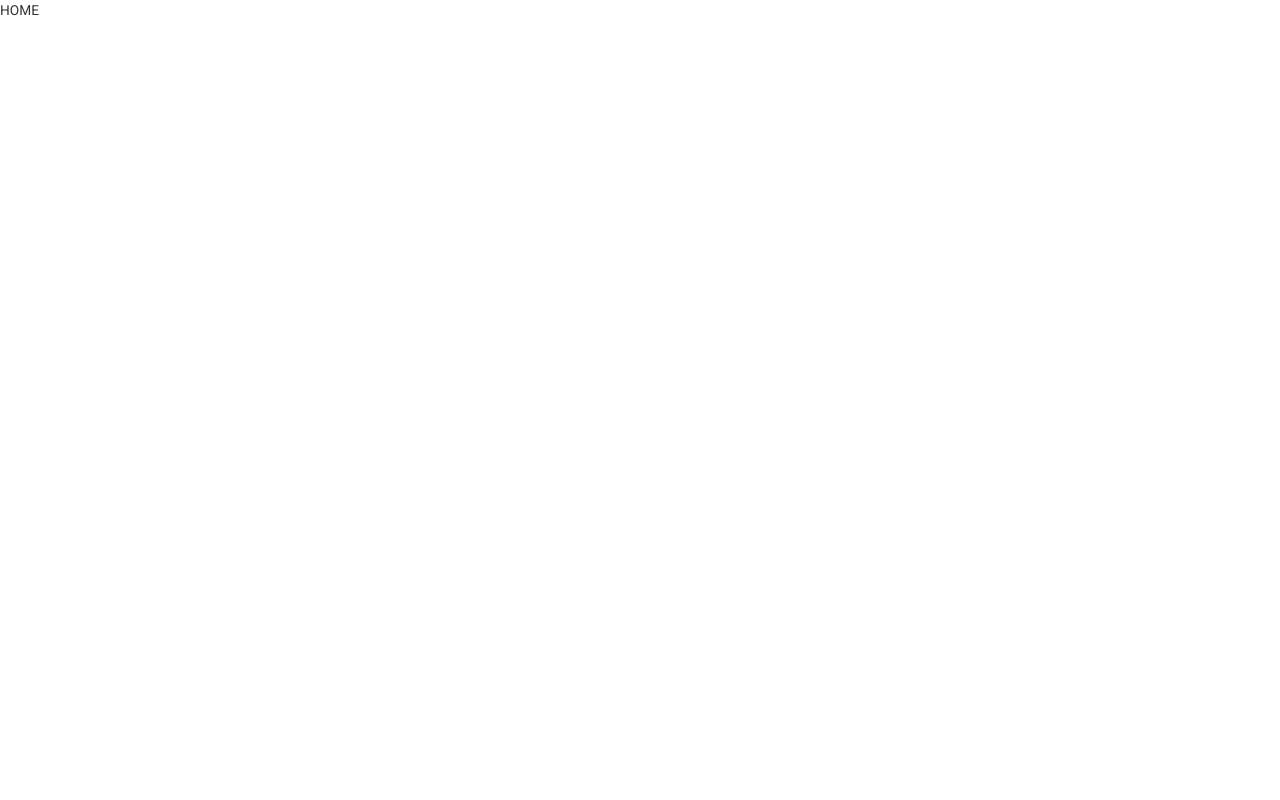
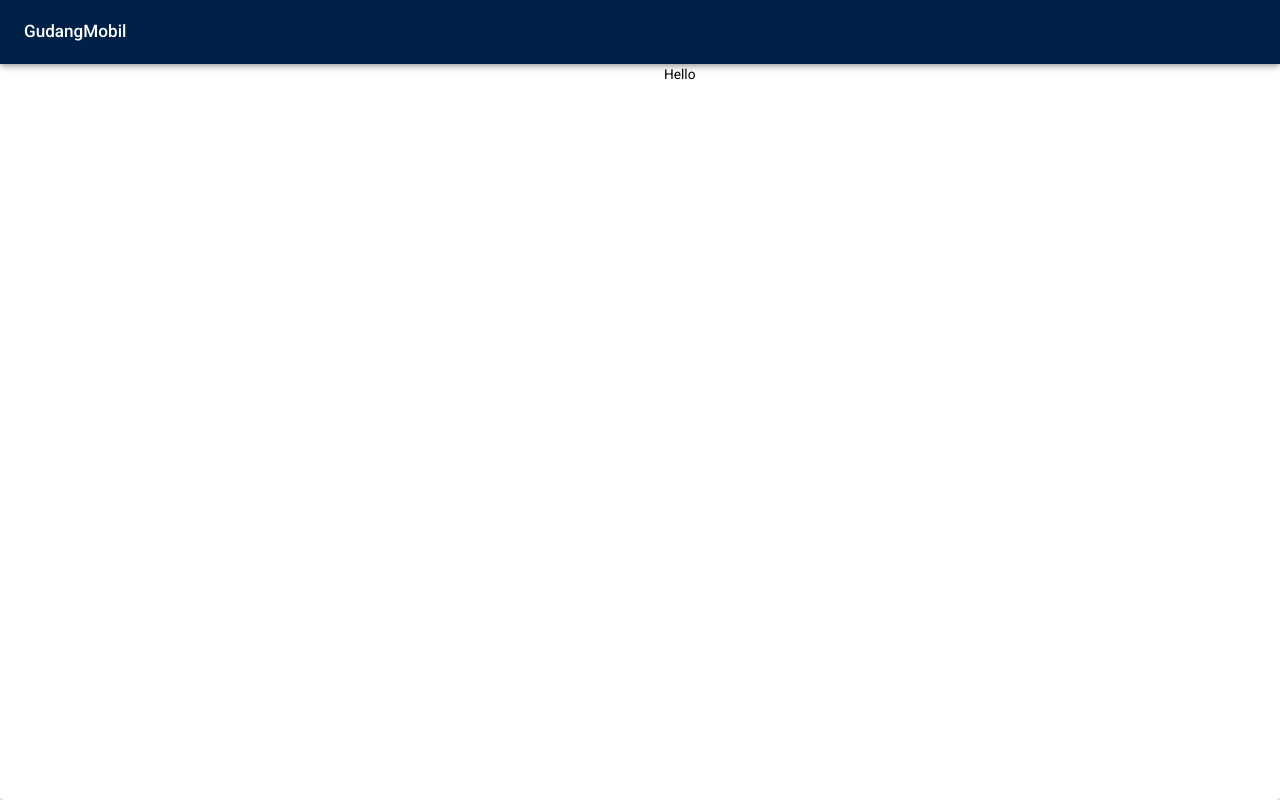
Before and after one commit to amuliawijaya23/kotamobil, a React (Vite) app: page / in a window 1280 px wide. Built offline with nearby package versions, Linux system fonts and the light colour scheme.

Commit message:
creates authentication hook

```diff
--- a/package.json
+++ b/package.json
@@ -16,12 +16,14 @@
     "@mui/icons-material": "^5.15.18",
     "@mui/material": "^5.15.18",
     "@reduxjs/toolkit": "^2.2.5",
+    "axios": "^1.7.1",
     "react": "^18.2.0",
     "react-dom": "^18.2.0",
     "react-redux": "^9.1.2",
     "react-router-dom": "^6.23.1"
   },
   "devDependencies": {
+    "@types/node": "^20.12.12",
     "@types/react": "^18.2.66",
     "@types/react-dom": "^18.2.22",
     "@typescript-eslint/eslint-plugin": "^7.2.0",
--- a/src/App.tsx
+++ b/src/App.tsx
@@ -1,10 +1,16 @@
 import { BrowserRouter as Router, Routes, Route } from 'react-router-dom';
+import Layout from './pages/Layout';
 
 function App() {
   return (
     <Router>
       <Routes>
-        <Route path="/" element={<>HOME</>} />
+        <Route path="/" element={<Layout />}>
+          <Route index element={<>Hello</>} />
+          <Route path="/login" element={<>Login</>} />
+          <Route path="/register" element={<>Register</>} />
+          <Route path="/listings" element={<>Listings</>} />
+        </Route>
         <Route path="*" element={<>NOT FOUND</>} />
       </Routes>
     </Router>
--- /dev/null
+++ b/src/pages/Layout.tsx
@@ -0,0 +1,97 @@
+import MuiAppBar, { AppBarProps as MuiAppBarProps } from '@mui/material/AppBar';
+import {
+  Box,
+  Paper,
+  Container,
+  Toolbar,
+  Typography,
+  IconButton,
+  Button,
+} from '@mui/material';
+
+import Brightness4Icon from '@mui/icons-material/Brightness4';
+import Brightness7Icon from '@mui/icons-material/Brightness7';
+
+import { styled } from '@mui/material/styles';
+import { Outlet } from 'react-router-dom';
+import { useAppSelector, useAppDispatch } from '../redux/store';
+
+import { toggleTheme, getTheme } from '../redux/reducers/themeSlice';
+import React from 'react';
+import { getUserData } from '../redux/reducers/userSlice';
+
+interface AppBarProps extends MuiAppBarProps {
+  open?: boolean;
+  handleSidebarOpen?: (event: React.MouseEvent<HTMLButtonElement>) => void;
+}
+
+const AppBar = styled(MuiAppBar, {
+  shouldForwardProp: (prop) => prop !== 'open',
+})<AppBarProps>(({ theme, open }) => ({
+  zIndex: theme.zIndex.drawer + 1,
+  transition: theme.transitions.create(['width', 'margin'], {
+    easing: theme.transitions.easing.sharp,
+    duration: theme.transitions.duration.leavingScreen,
+  }),
+  ...(open && {
+    marginLeft: 240,
+    width: `calc(100% - ${240}px)`,
+    transition: theme.transitions.create(['width', 'margin'], {
+      easing: theme.transitions.easing.sharp,
+      duration: theme.transitions.duration.enteringScreen,
+    }),
+  }),
+}));
+
+const Layout = () => {
+  const user = useAppSelector(getUserData);
+  const theme = useAppSelector(getTheme);
+
+  const dispatch = useAppDispatch();
+
+  const toggleThemeMode = () => {
+    dispatch(toggleTheme());
+  };
+
+  return (
+    <Box component={Paper} sx={{ display: 'flex' }}>
+      <Container component={'header'}>
+        <AppBar position="fixed">
+          <Toolbar
+            sx={{
+              display: 'flex',
+              justifyContent: 'space-between',
+              alignItems: 'center',
+            }}
+          >
+            <Box>
+              <Typography variant="h6" noWrap component={'h1'}>
+                GudangMobil
+              </Typography>
+            </Box>
+            <Box>
+              {/* <IconButton
+                onClick={toggleThemeMode}
+                color={theme === 'light' ? 'secondary' : 'info'}
+              >
+                {theme === 'light' ? <Brightness7Icon /> : <Brightness4Icon />}
+              </IconButton> */}
+              <Button>
+                <Typography>Login</Typography>
+              </Button>
+              <Button>
+                <Typography>Register</Typography>
+              </Button>
+            </Box>
+          </Toolbar>
+        </AppBar>
+      </Container>
+      <Container component={'main'} sx={{ minHeight: '100vh' }}>
+        <Toolbar />
+        <Outlet />
+      </Container>
+    </Box>
+  );
+};
+
+export default Layout;
--- a/src/redux/reducers/userSlice.ts
+++ b/src/redux/reducers/userSlice.ts
@@ -10,10 +10,12 @@ export interface UserData {
 }
 
 export interface UserState {
+  isAuthenticated: boolean;
   data: UserData | null;
 }
 
 const initialState: UserState = {
+  isAuthenticated: false,
   data: null,
 };
 
@@ -23,6 +25,7 @@ export const userSlice = createSlice({
   reducers: {
     logout: () => initialState,
     login: (state, action: PayloadAction<UserData>) => {
+      state.isAuthenticated = true;
       state.data = action.payload;
     },
   },
--- a/src/theme/ThemeRegistry.tsx
+++ b/src/theme/ThemeRegistry.tsx
@@ -17,6 +17,7 @@ const typographyOptions = {
 const paletteOptions = {
   primary: {
     main: '#002147',
+    contrastText: '#ffffff',
   },
   secondary: {
     main: '#ffdf00',
@@ -42,10 +43,11 @@ const darkTheme = createTheme({
     background: {
       default: '#000000',
     },
+    ...paletteOptions,
     text: {
       primary: '#f5f5f5',
+      secondary: '#bf00ff',
     },
-    ...paletteOptions,
   },
 });
 
@@ -56,10 +58,11 @@ const lightTheme = createTheme({
     background: {
       default: '#ffffff',
     },
+    ...paletteOptions,
     text: {
-      primary: '#343434',
+      primary: '#000000',
+      secondary: '#bf00ff',
     },
-    ...paletteOptions,
   },
 });
 
--- a/vite.config.ts
+++ b/vite.config.ts
@@ -1,12 +1,24 @@
-import { defineConfig } from 'vite';
+import { defineConfig, loadEnv } from 'vite';
 import react from '@vitejs/plugin-react';
 
 // https://vitejs.dev/config/
-export default defineConfig({
+
+export default ({ mode }: { mode: string }) => {
+  process.env = { ...process.env, ...loadEnv(mode, process.cwd()) };
+
+  return defineConfig({
     plugins: [react()],
     server: {
       host: 'localhost',
       port: 3000,
       open: true,
+      proxy: {
+        '/api': {
+          target: process.env.VITE_API_BASE_URL,
+          changeOrigin: true,
+          secure: false,
+        },
+      },
     },
   });
+};
```
Also changed, not shown: src/helpers/index.ts (added, +9 -0 lines), src/hooks/useAuthData.ts (added, +105 -0 lines), 2 other files (tests, documents, lock files or other folders). Lines whose indentation alone changed are shown as unchanged.
